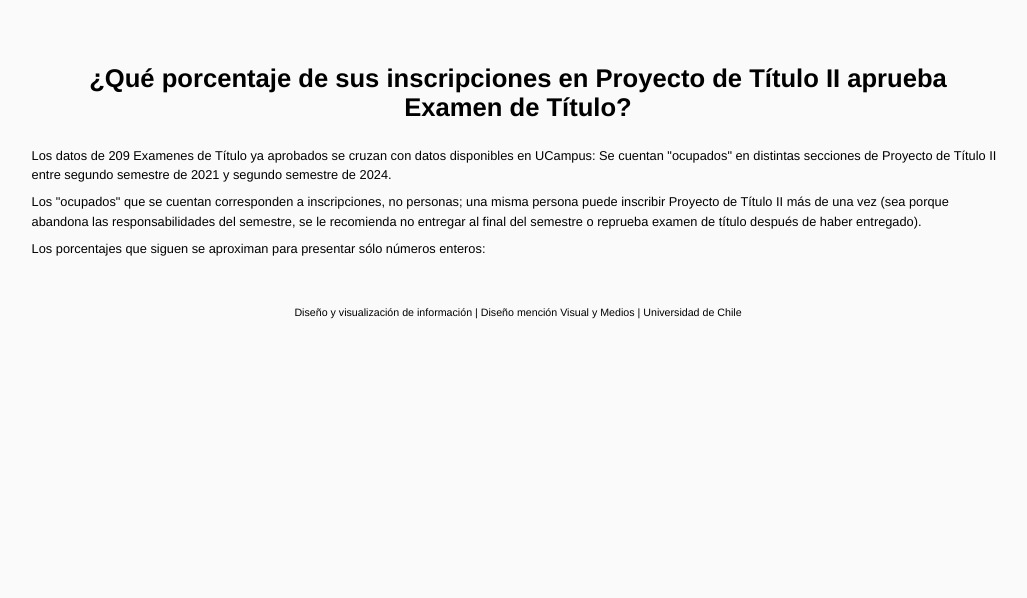
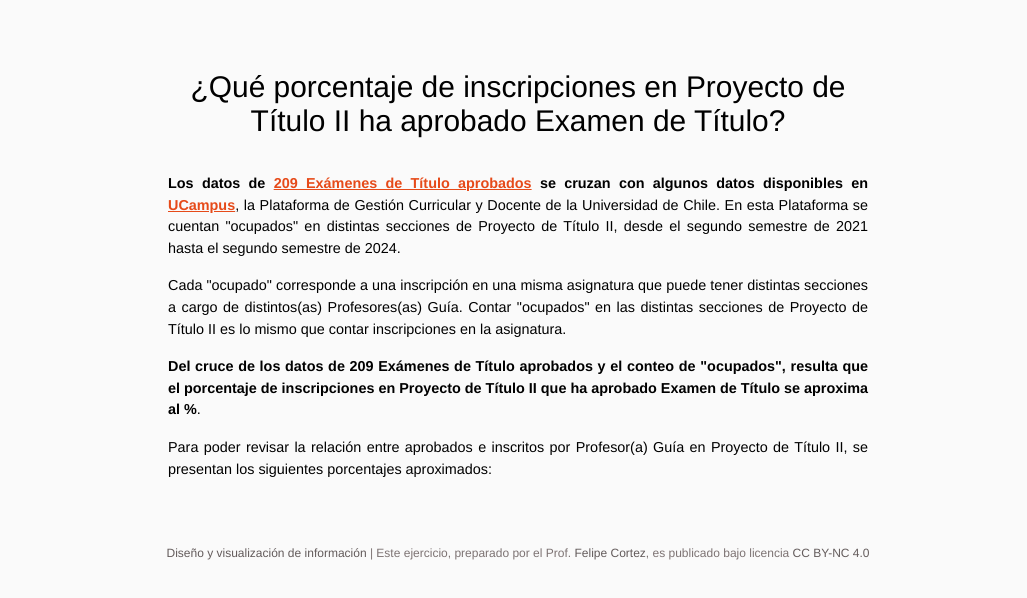
Before and after one commit to profesorfaco/me_van_a_matar, a plain HTML site: page index.html in a window 1280 px wide. Shown: the whole page, without its empty margins (122-1149 px from the left). Drawn offline with Linux system fonts and the light colour scheme; no server answers.

Commit message:
Add files via upload

```diff
--- a/index.html
+++ b/index.html
@@ -4,24 +4,53 @@
   <head>
     <meta charset="utf-8">
     <meta name="viewport" content="width=device-width, initial-scale=1">
-    <title>Visualización</title>
+    <title>Diseño y visualización de información</title>
     <style>
       *{margin:0; padding:0;}
-      html{font-family: Helvetica, Arial, sans-serif; background:#fafafa; font-size:0.8rem;}
-      header{padding:5% 12% 0 12%;}
+      :root{
+        --naranjita:#faf1f0;
+        --naranja:#E64A19;
+        --naranjota:#D32F2F;
+        --gris:#7D7373;
+      }
+      a{color:var(--naranja); transform: color ease .4s;}
+      a:hover{color:var(--naranjota); transform: color ease .4s;}
+      html{
+        font-family: Helvetica, Arial, sans-serif;
+        background:#fafafa;
+        font-size:0.9rem;
+        text-align: center;
+      }
+      header, main{
+        text-align: left;
+      }
+      header{
+        width: min(86%, 700px);
+        margin:0 auto 2% auto;
+      }
+      main{width:92%; margin:0 auto;}
+
       header h1{
-        margin:0 2vw 3vh 2vw;
+        margin:10% 0 5% 0;
         text-align: center;
+        font-weight: normal;
+        font-size:calc(1.1rem + 1.1vw);
       }
       header p{
         line-height: 1.5;
-        margin:1vh 0;
+        margin-bottom:2vh;
+        text-align: justify;
+        text-justify: inter-character;
       }
-      main{padding:0 10%;}
+      header p em{
+        font-style:normal;
+        font-weight: bold;
+      }
       main article{box-shadow: 0 0 5px #eee; border-radius: 4px;}
       footer{padding:3% 15%; clear:both;}
-      footer p{text-align: center;}
-      article{float:left; margin:1%; padding:1%; width:21%; background:#fff; text-align: center;}
+      footer p{text-align: center; color:var(--gris)}
+      footer p a{color:#635b5b; text-decoration: none}
+      article{float:left; margin:1%; padding:2% 1% 1% 1%; width:21%; background:#fff; text-align: center;}
       @media (orientation: portrait) {
         article{width:46%; font-size:90%}
       }
@@ -29,17 +58,21 @@
   </head>
   <body>
     <header>
-      <h1>¿Qué porcentaje de sus inscripciones en Proyecto de Título II aprueba Examen de Título?</h1>
-      <p>Los datos de 209 Examenes de Título ya aprobados se cruzan con datos disponibles en UCampus: Se cuentan "ocupados" en distintas secciones de Proyecto de Título II entre segundo semestre de 2021 y segundo semestre de 2024.</p>
-      <p>Los "ocupados" que se cuentan corresponden a inscripciones, no personas; una misma persona puede inscribir Proyecto de Título II más de una vez (sea porque abandona las responsabilidades del semestre, se le recomienda no entregar al final del semestre o reprueba examen de título después de haber entregado).</p>
-      <p>Los porcentajes que siguen se aproximan para presentar sólo números enteros:</p>
+      <h1>¿Qué porcentaje de inscripciones en Proyecto de Título II ha aprobado Examen de Título?</h1>
+      <p><em>Los datos de <a href="https://github.com/profesorfaco/troncal/blob/main/clase-06/titulos.csv" target="_blank">209 Exámenes de Título aprobados</a> se cruzan con algunos datos disponibles en <a href="https://ucampus.uchile.cl/" target="_blank">UCampus</a></em>, la Plataforma de Gestión Curricular y Docente de la Universidad de Chile. En esta Plataforma se cuentan "ocupados" en distintas secciones de Proyecto de Título II, desde el segundo semestre de 2021 hasta el segundo semestre de 2024.</p>
+      <p>Cada "ocupado" corresponde a una inscripción en una misma asignatura que puede tener distintas secciones a cargo de distintos(as) Profesores(as) Guía. Contar "ocupados" en las distintas secciones de Proyecto de Título II es lo mismo que contar inscripciones en la asignatura.</p>
+      <p><em>Del cruce de los datos de 209 Exámenes de Título aprobados y el conteo de <span id="total"></span> "ocupados", resulta que el porcentaje de inscripciones en Proyecto de Título II que ha aprobado Examen de Título se aproxima al <span id="parte"></span>%</em>.</p>
+      <p>Para poder revisar la relación entre aprobados e inscritos por Profesor(a) Guía en Proyecto de Título II, se presentan los siguientes porcentajes aproximados:</p>
     </header>
     <main></main>
     <footer>
-      <p><small>Diseño y visualización de información | Diseño mención Visual y Medios | Universidad de Chile</small></p>
+      <p><small><a href="https://github.com/profesorfaco/troncal" target="_blank">Diseño y visualización de información</a> | Este ejercicio, preparado por el Prof. <a rel="cc:attributionURL dct:creator" property="cc:attributionName" href="https://github.com/profesorfaco">Felipe Cortez</a>, es publicado bajo licencia <a href="https://creativecommons.org/licenses/by-nc/4.0/?ref=chooser-v1" target="_blank" rel="license noopener noreferrer">CC BY-NC 4.0</a></small></p>
+</small></p>
     </footer>
   <script>
     const alla = document.querySelector("main");
+    const numero = document.querySelector("#total");
+    const porcentaje = document.querySelector("#parte");
     async function datos() {
       const consulta = await fetch("https://raw.githubusercontent.com/profesorfaco/troncal/refs/heads/main/clase-06/datos-durisimos.json");
       const data = await consulta.json();
@@ -53,15 +86,30 @@
         }
         return 0;
       });
+      var total = 0;
       data.forEach((d)=>{
       alla.innerHTML += `
       <article>
         <p>${d.profe}</p>
-        <svg width="100%" height="100%" viewBox="0 0 42 42"><circle cx="21" cy="21" r="15.91549430918954" fill="transparent" stroke="#FBE9E7" stroke-width="2"></circle><circle class="donut-segment" cx="21" cy="21" r="15.91549430918954" fill="transparent" stroke="#BF360C" stroke-width="2" stroke-dasharray="${d.porcentajes} ${100-d.porcentajes}" stroke-dashoffset="25"></circle><text x="50%" y="50%" dominant-baseline="middle" text-anchor="middle" font-size="7">${d.porcentajes}%</text><text x="50%" y="65%" dominant-baseline="middle" text-anchor="middle" font-size="2">${d.titulades} de ${d.guiades}</text></svg>
+        <svg width="100%" height="100%" viewBox="0 0 42 42"><circle cx="21" cy="21" r="15.91549430918954" fill="transparent" stroke="var(--naranjita)" stroke-width="2"></circle><circle class="donut-segment" cx="21" cy="21" r="15.91549430918954" fill="transparent" stroke="var(--naranja)" stroke-width="2" stroke-dasharray="${d.porcentajes} ${100-d.porcentajes}" stroke-dashoffset="25"></circle><text x="50%" y="50%" dominant-baseline="middle" text-anchor="middle" font-size="7" ${color(d.porcentajes)}>${d.porcentajes}%</text><text x="50%" y="65%" dominant-baseline="middle" text-anchor="middle" font-size="2" ${color(d.porcentajes)}>${d.titulades} de ${d.guiades}</text></svg>
       </article>`;
-      })
+      total = total + d.guiades;
+      });
+      console.log(total);
+      numero.innerHTML = total;
+      porcentaje.innerHTML = Math.round((209*100)/total);
     }
     datos().catch((error) => console.error(error));
+    function color(n){
+      var texto = '';
+      if(n >= 40){
+        texto = 'fill="#000"';
+      } else {
+        texto = 'fill="var(--gris)"'
+      }
+      return texto;
+
+    }
     </script>
   </body>
 </html>
```
